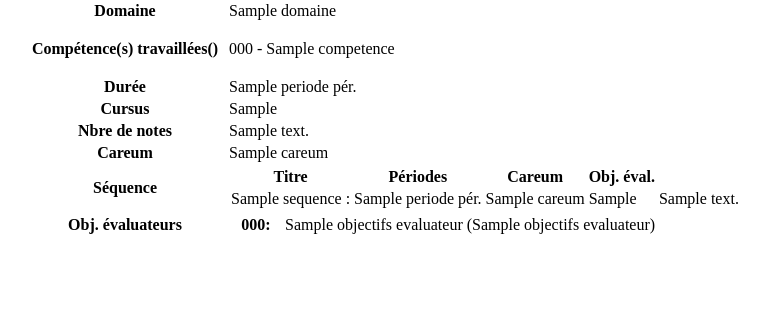
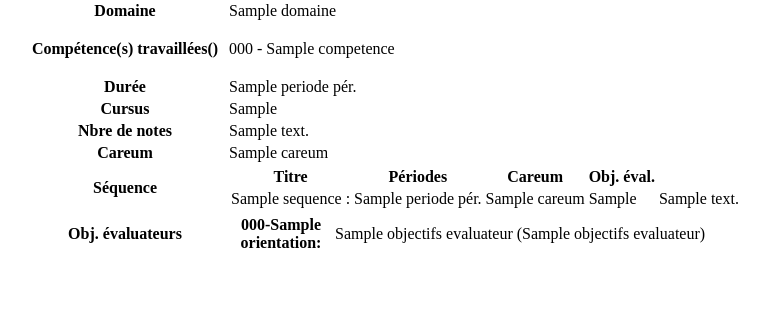
Before and after one commit to alazo/ase, a Django app: template templates/pec/cours_detail.html in a window 1280 px wide. Shown: the part 281-605 px from the top of the page, without its empty margins (18-782 px from the left). Run offline with Django 3.2, Linux system fonts and the light colour scheme; the template is opened without the code that fills it: most values are stand-ins (such as "Sample title", 1, 10 or a date in 2020); some libraries are stand-ins or nearby versions.

Commit message:
Détail cours

```diff
--- a/pec/models.py
+++ b/pec/models.py
@@ -46,7 +46,7 @@ class Domaine(models.Model):
 
     def cours_fe_annee_1(self):
         return self.cours_set.filter(cursus__code='1FE').exclude(index_published=False)
-
+    5
     def cours_fe_annee_2(self):
         return self.cours_set.filter(cursus=2).exclude(index_published=False)
 
@@ -134,7 +134,7 @@ class ObjectifEvaluateur(models.Model):
         verbose_name_plural = 'Obj. évaluateurs'
 
     def __str__(self):
-        return '{0} -{1}'.format(self.code, self.nom[:20])
+        return '{0}-{1}-{2}'.format(self.code, self.orientation.nom[:3], self.nom[:20])
 
 
 class Cursus(models.Model):
--- a/templates/pec/cours_detail.html
+++ b/templates/pec/cours_detail.html
@@ -33,7 +33,7 @@
 <tr><th>Obj. évaluateurs</th><td style="padding:0;spacing:0">
 	<table>
 	{% for x in object.get_objectifs_evaluateurs %}
-		<tr><th width="50px">{{ x.code }}:</th><td>{{ x.nom }} ({{x.taxonomie}})</td></tr>
+		<tr><th width="100px">{{ x.code }}-{{x.orientation}}:</th><td>{{ x.nom }} ({{x.taxonomie}})</td></tr>
 	{% endfor %}
 	</table>
 </td></tr>
```
